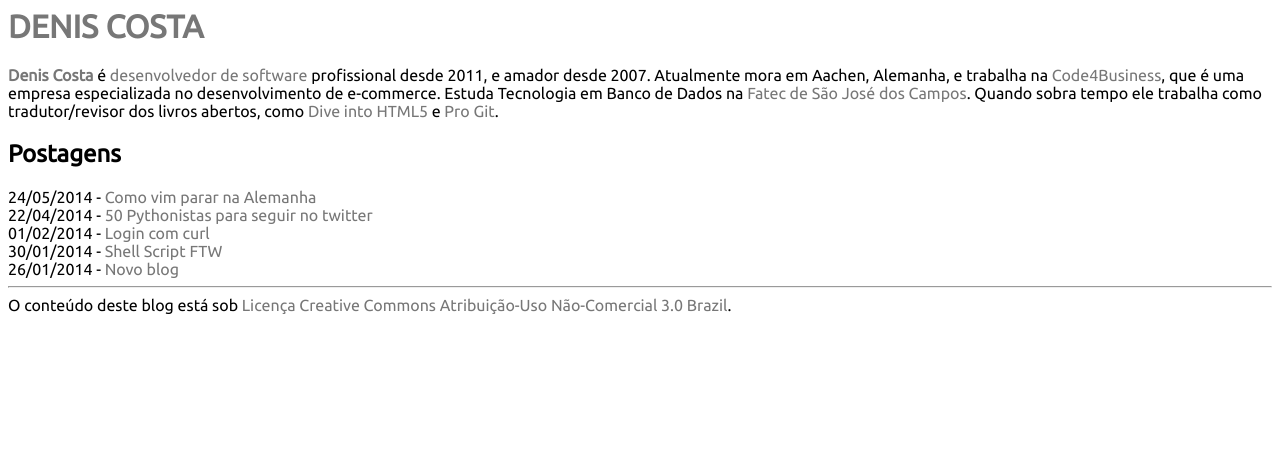
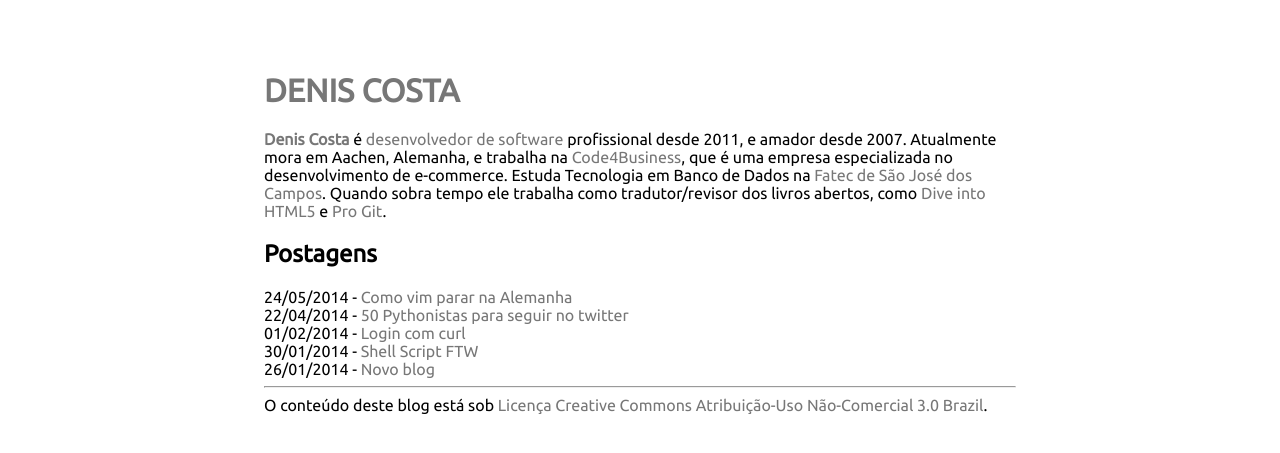
Before and after one commit to deniscostadsc/deniscostadsc.github.io, a Jekyll site: the page built from index.html, in a window 1280 px wide. Shown: the top 453 px of the page. Built offline with Jekyll 4.4.1, drawn with Linux system fonts in a browser that asks for light colours; Markdown is read by kramdown in place of the engine named in the settings.

Commit message:
Responsividade minimalista.

```diff
--- a/_layouts/default.html
+++ b/_layouts/default.html
@@ -11,9 +11,22 @@
         <link rel="icon" type="image/ico" href="/images/favicon.ico">
         <title>deniscostadsc.com{% if page.title %} - {{ page.title}}{% endif %}</title>
         <style>
+            @media screen and (min-width:600px) {
+                body {
+                    padding: 3% 10%;
+                }
+            }
+
+            @media screen and (min-width:800px) {
+                body {
+                    padding: 5% 20%;
+                }
+            }
+
             body {
                 font-family: 'Ubuntu', sans-serif;
             }
+
             a {
                 text-decoration: none;
                 color: #777777;
```
